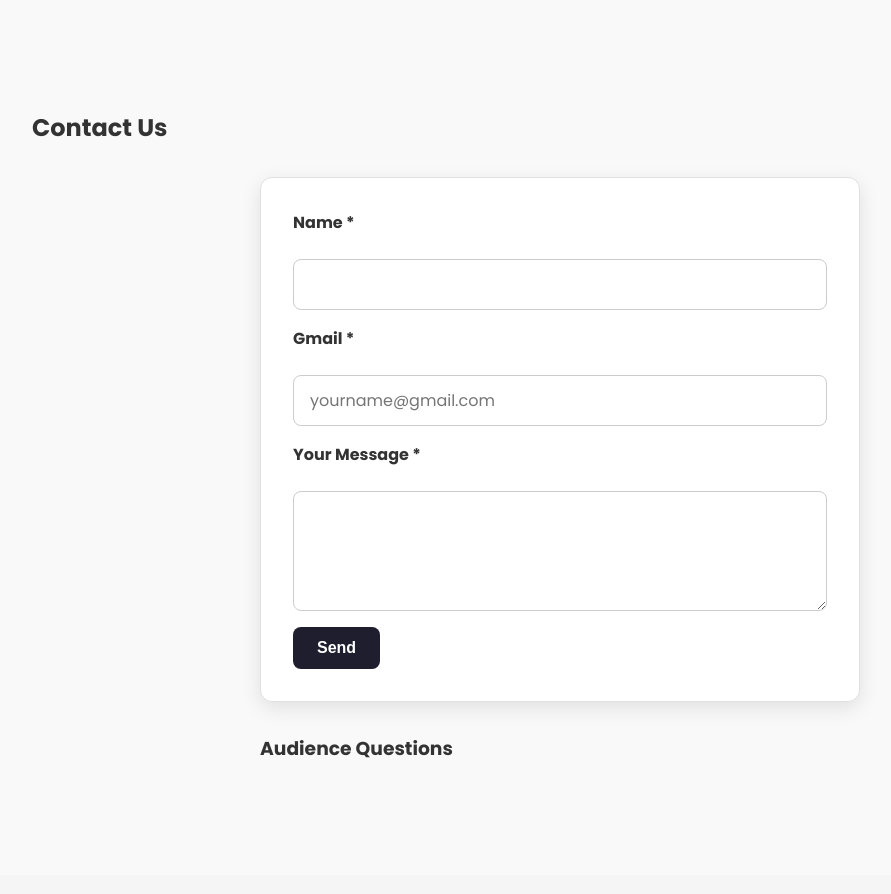
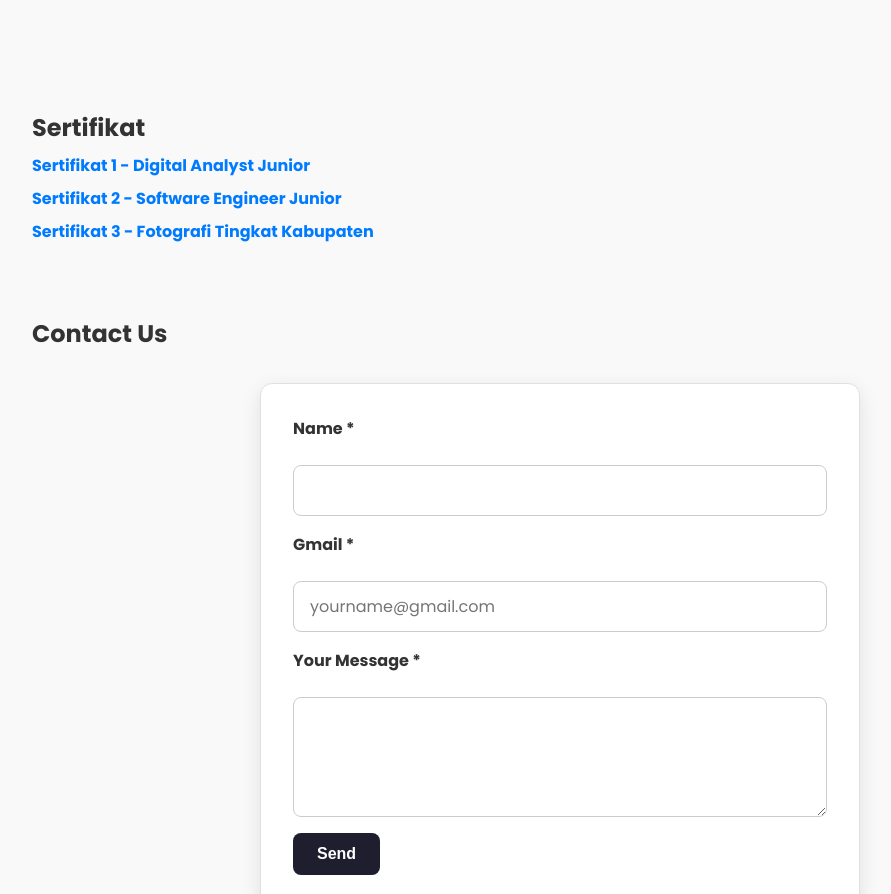
Before and after one commit to revou-fundamental-course/02-jun-25-la-maqiyya, a plain HTML site: page index.html in a window 1280 px wide. Shown: the part 2888-3782 px from the top of the page, without its empty margins (80-971 px from the left). Drawn offline with Linux system fonts and the light colour scheme.

Commit message:
Update Cirtification

```diff
--- a/css/style.css
+++ b/css/style.css
@@ -291,6 +291,33 @@ section {
   scroll-behavior: smooth;
 }
 
+/*sertifikat*/
+
+#sertifikat {
+  margin: 2rem 0;
+  padding: 1rem;
+}
+
+.sertifikat-list {
+  list-style: none;
+  padding: 0;
+}
+
+.sertifikat-list li {
+  margin: 0.5rem 0;
+}
+
+.sertifikat-list a {
+  color: #007bff;
+  text-decoration: none;
+  font-weight: bold;
+}
+
+.sertifikat-list a:hover {
+  text-decoration: underline;
+}
+
+
 /* =============================== */
 /*           CONTACT FORM         */
 /* =============================== */
--- a/index.html
+++ b/index.html
@@ -133,6 +133,16 @@
       </div>
     </section>
 
+    <!-- Sertifikat -->
+    <section id="sertifikat">
+      <h2>Sertifikat</h2>
+      <ul class="sertifikat-list">
+        <li><a href="assets/DAMC.pdf" target="_blank">Sertifikat 1 - Digital Analyst Junior</a></li>
+        <li><a href="assets/SEFC.pdf" target="_blank">Sertifikat 2 - Software Engineer Junior</a></li>
+        <li><a href="assets/Sertifikat Juara.pdf" target="_blank">Sertifikat 3 - Fotografi Tingkat Kabupaten</a></li>
+      </ul>
+    </section>
+
     <!-- ======= CONTACT FORM ======= -->
     <section id="message">
       <h2>Contact Us</h2>
```
Also changed, not shown: 3 other files.
